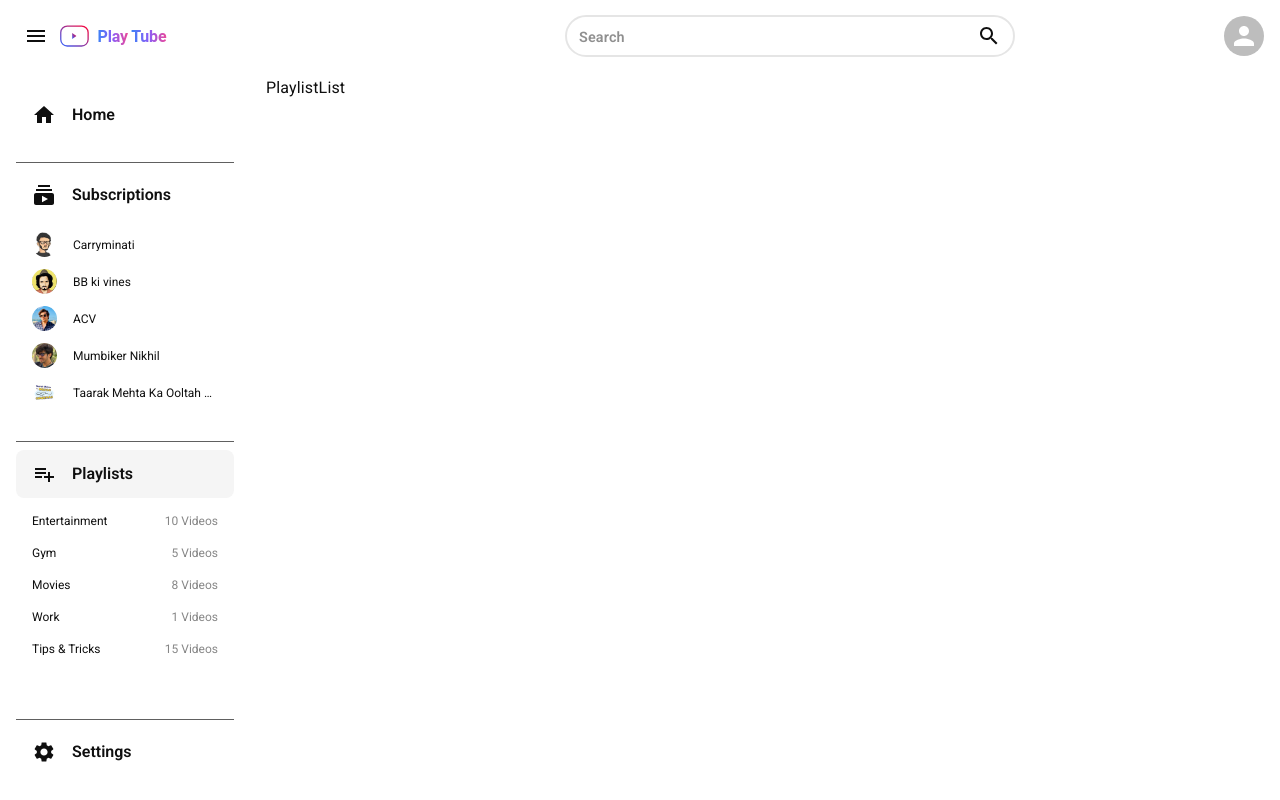
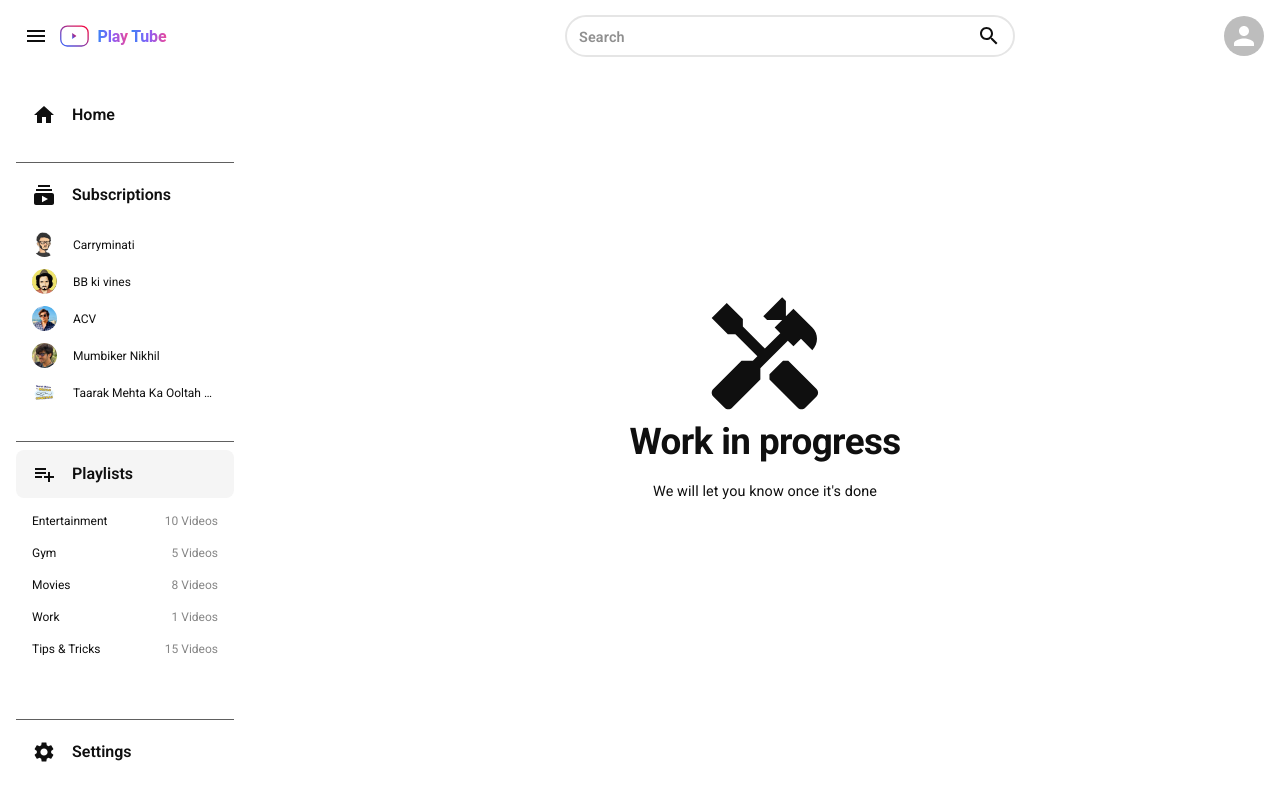
Before and after one commit to KaranMakadiya757/PlayTube, a React (Vite) app: page /playlists in a window 1280 px wide. Built offline with nearby package versions, Linux system fonts and the light colour scheme.

Commit message:
Added work in progress placeholder

```diff
--- /dev/null
+++ b/src/Common/Components/Work In Progress/WorkProgress.tsx
@@ -0,0 +1,17 @@
+import { Handyman } from "@mui/icons-material"
+import { Box, Typography } from "@mui/material"
+
+const WorkProgress = () => {
+    return (
+        <Box
+            component={"div"}
+            sx={{ display: "flex", alignItems: "center", justifyContent: "center", flexDirection: "column", height: "80svh" }}
+        >
+            <Handyman sx={{ fontSize: "8rem" }} />
+            <Typography variant="h1">Work in progress</Typography>
+            <Typography variant="h6">We will let you know once it's done</Typography>
+        </Box>
+    )
+}
+
+export default WorkProgress
--- a/src/Pages/Playlists/Playlist.tsx
+++ b/src/Pages/Playlists/Playlist.tsx
@@ -1,8 +1,9 @@
+import WorkProgress from "../../Common/Components/Work In Progress/WorkProgress"
 import "./Playlist.css"
 
 const Playlist = () => {
     return (
-        <div>Playlist</div>
+        <WorkProgress />
     )
 }
 
--- a/src/Pages/Playlists/PlaylistList.tsx
+++ b/src/Pages/Playlists/PlaylistList.tsx
@@ -1,8 +1,9 @@
+import WorkProgress from "../../Common/Components/Work In Progress/WorkProgress"
 import "./Playlist.css"
 
 const PlaylistList = () => {
     return (
-        <div>PlaylistList</div>
+        <WorkProgress />
     )
 }
 
--- a/src/Pages/Profile/Profile.tsx
+++ b/src/Pages/Profile/Profile.tsx
@@ -1,8 +1,9 @@
+import WorkProgress from "../../Common/Components/Work In Progress/WorkProgress"
 import "./Profile.css"
 
 const Profile = () => {
     return (
-        <div>Profile</div>
+        <WorkProgress />
     )
 }
 
--- a/src/Pages/Settings/Settings.tsx
+++ b/src/Pages/Settings/Settings.tsx
@@ -1,8 +1,9 @@
+import WorkProgress from "../../Common/Components/Work In Progress/WorkProgress"
 import "./Settings.css"
 
 const Settings = () => {
     return (
-        <div>Settings</div>
+        <WorkProgress />
     )
 }
 
--- a/src/Pages/Subscriptions/SubscriptionList.tsx
+++ b/src/Pages/Subscriptions/SubscriptionList.tsx
@@ -1,8 +1,9 @@
+import WorkProgress from "../../Common/Components/Work In Progress/WorkProgress"
 import "./Subscription.css"
 
 const SubscriptionList = () => {
     return (
-        <div>SubscriptionList</div>
+        <WorkProgress />
     )
 }
 
```
